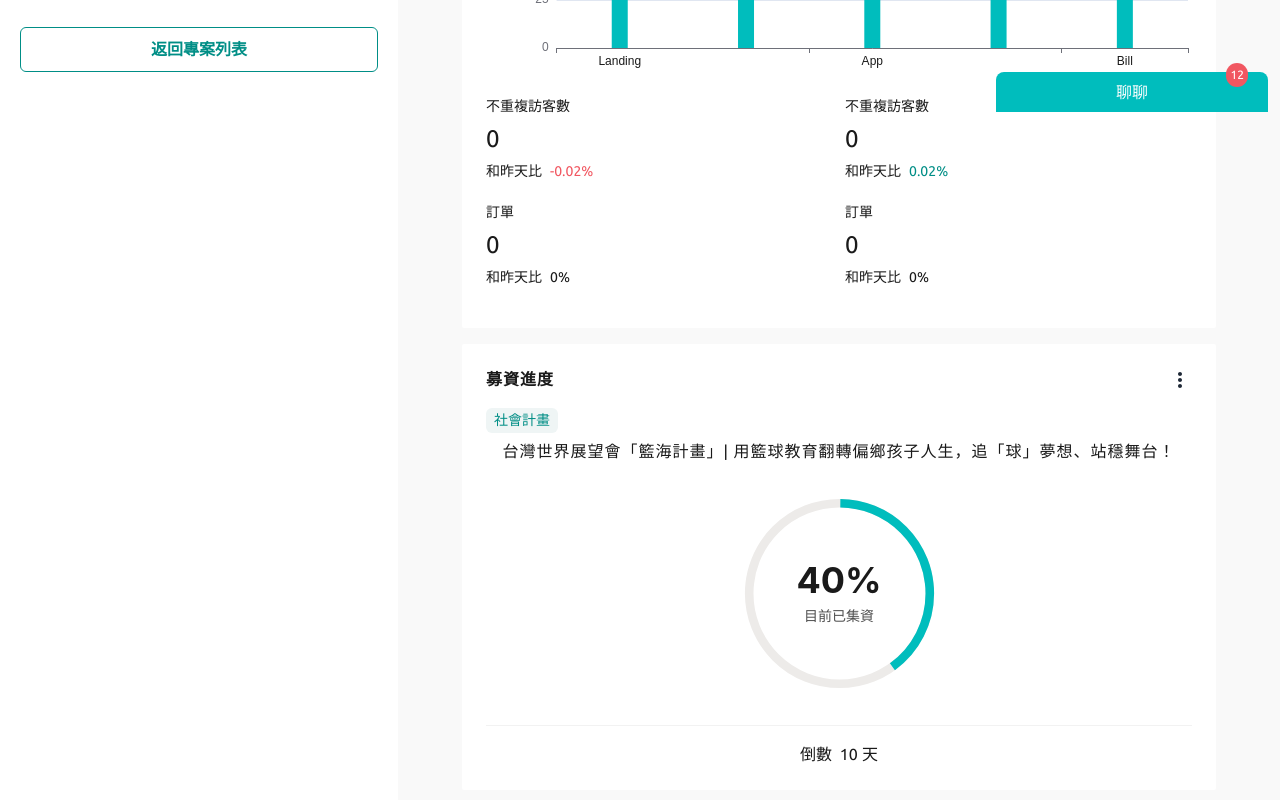
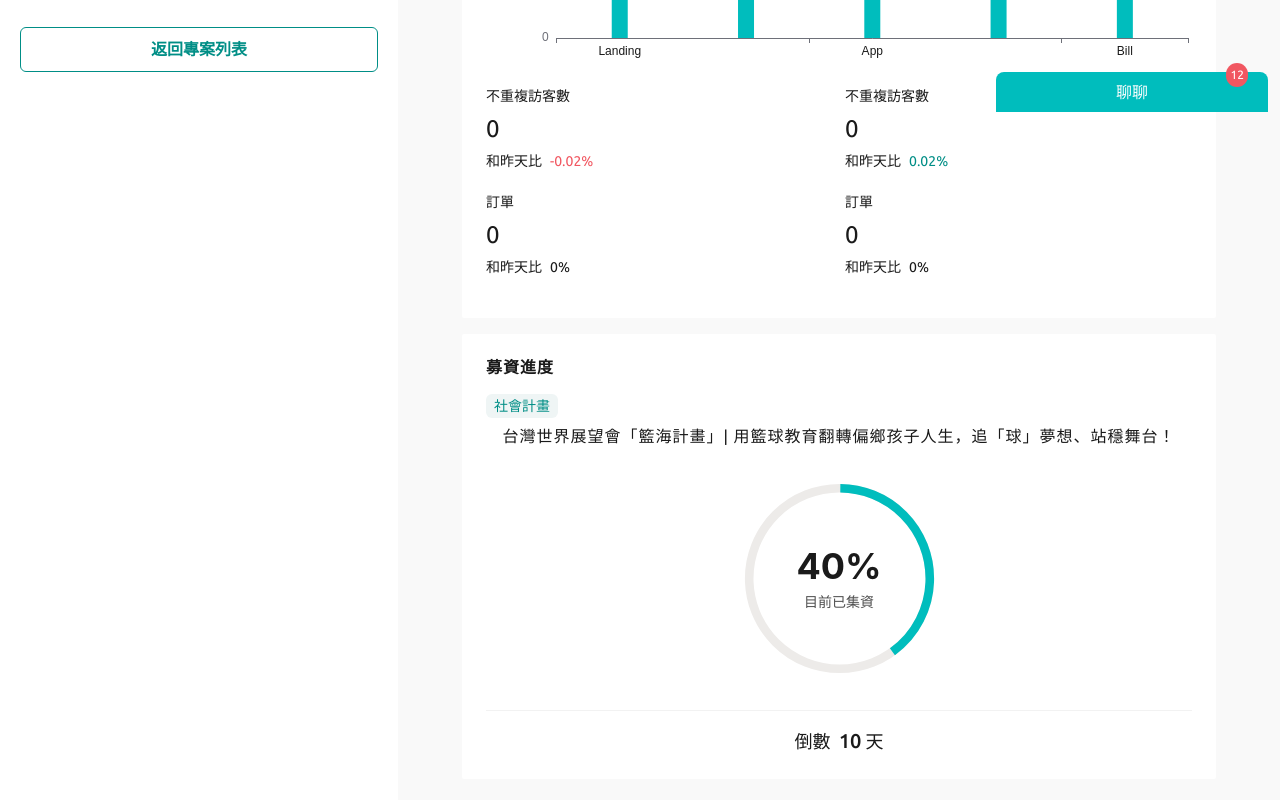
Before and after one commit to gn00678465/TripPlus-admin, a Next.js app: page /admin/1/dashboard in a window 1280 px wide. Shown: the part 688-1488 px from the top of the page. Built offline with nearby package versions, Linux system fonts and the light colour scheme.

Commit message:
feat: 更新樣式

```diff
--- a/src/pages/admin/[id]/dashboard/index.tsx
+++ b/src/pages/admin/[id]/dashboard/index.tsx
@@ -5,7 +5,6 @@ import {
   Flex,
   Heading,
   Tag,
-  Icon,
   BoxProps,
   Text,
   CircularProgress,
@@ -15,7 +14,6 @@ import {
   GridItem
 } from '@chakra-ui/react';
 import { AdminLayout, Chat } from '@/components';
-import { MdOutlineMoreVert } from 'react-icons/md';
 import { init, getInstanceByDom } from 'echarts';
 import type { EChartsOption, ECharts, SetOptionOpts } from 'echarts';
 
@@ -111,7 +109,6 @@ const DashboardBlock = ({ title, children, ...rest }: DashboardBlockProps) => {
         >
           {title}
         </Heading>
-        <Icon as={MdOutlineMoreVert} boxSize={{ base: 5, xl: 6 }}></Icon>
       </Flex>
       {children}
     </Box>
@@ -218,7 +215,7 @@ const ProjectDashboard = () => {
         >
           募資
         </Tag>
-        <h2 className="text-xl font-medium leading-6 tracking-[1px] text-gray-900 2xl:text-[28px] 2xl:font-bold 2xl:leading-8">
+        <h2 className="text-xl font-medium leading-6 tracking-[1px] text-gray-900 md:line-clamp-2 2xl:text-[28px] 2xl:font-bold 2xl:leading-8">
           台灣世界展望會「籃海計畫」|
           用籃球教育翻轉偏鄉孩子人生，追「球」夢想、站穩舞台！
         </h2>
@@ -365,8 +362,9 @@ const ProjectDashboard = () => {
               </CircularProgressLabel>
             </CircularProgress>
             <Divider mb={{ base: 4 }} />
-            <Text fontSize={{ base: 'md' }} color="gray.900">
-              倒數 <span className="mx-1">10</span>天
+            <Text fontSize={{ base: 'md', md: 'lg' }} color="gray.900">
+              倒數{' '}
+              <span className="mx-1 text-lg font-medium md:text-xl">10</span>天
             </Text>
           </Flex>
         </DashboardBlock>
```
